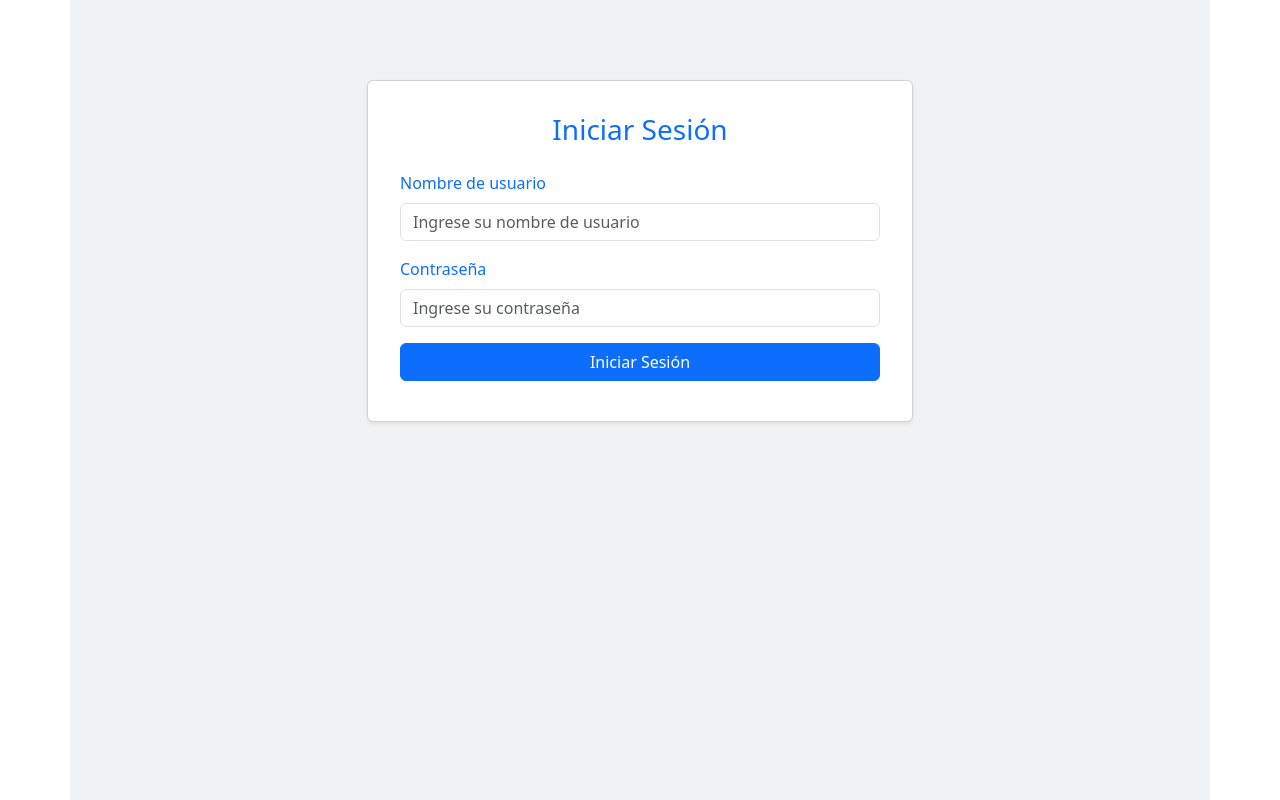
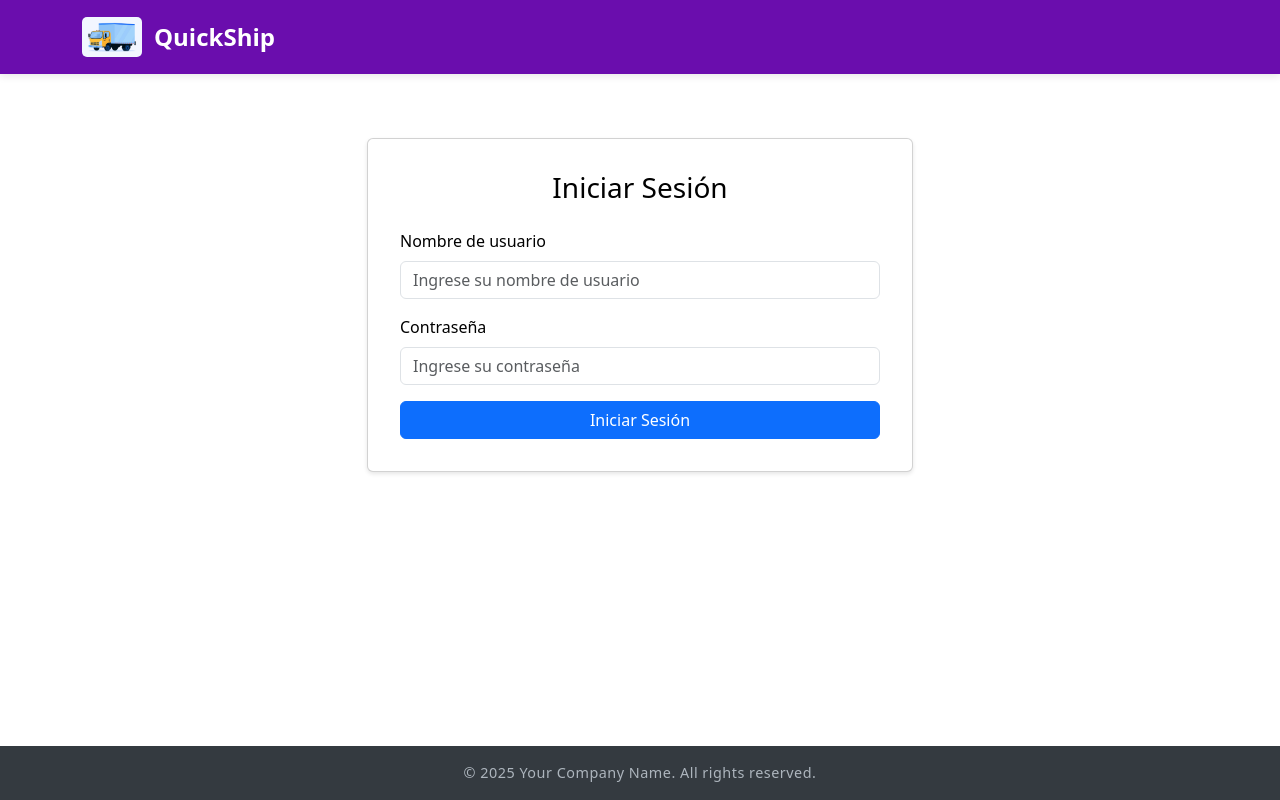
Before and after one commit to alvarora62/poryect2025DAW, a React (Create React App) app: page / in a window 1280 px wide. Built offline with nearby package versions, Linux system fonts and the light colour scheme.

Commit message:
Updated login page

```diff
--- /dev/null
+++ b/src/components/generic/SimpleNavbar.jsx
@@ -0,0 +1,53 @@
+import React from 'react';
+import { Navbar, Container } from 'react-bootstrap';
+import styled from 'styled-components';
+import { Link } from 'react-router-dom';
+import logoImage from '../../assets/logo.jpg';
+
+// Styled Components
+const StyledNavbar = styled(Navbar)`
+  background-color: #6a0dad;
+  padding: 0.75rem 1rem;
+  box-shadow: 0 2px 8px rgba(0, 0, 0, 0.1);
+`;
+
+const Logo = styled.img`
+  height: 40px;
+  margin-right: 12px;
+  border-radius: 5px;
+`;
+
+const BrandText = styled.span`
+  color: #ffffff;
+  font-weight: bold;
+  font-size: 1.5rem;
+`;
+
+const NavbarContent = styled.div`
+  display: flex;
+  align-items: center;
+`;
+
+const BrandSection = styled.div`
+  display: flex;
+  align-items: center;
+`;
+
+const SimpleNavbar = () => {
+  return (
+    <StyledNavbar expand="md" variant="dark">
+      <Container>
+        <NavbarContent>
+          <BrandSection>
+            <Navbar.Brand as={Link} to="/" className="d-flex align-items-center">
+              <Logo src={logoImage} alt="Logo" />
+              <BrandText>QuickShip</BrandText>
+            </Navbar.Brand>
+          </BrandSection>
+        </NavbarContent>
+      </Container>
+    </StyledNavbar>
+  );
+};
+
+export default SimpleNavbar;
--- a/src/pages/Auth.jsx
+++ b/src/pages/Auth.jsx
@@ -1,23 +1,24 @@
-import React, { useState } from 'react';
-import { useNavigate } from 'react-router-dom';
 import { Container, Form, Button, Alert, Card, Row, Col } from 'react-bootstrap';
 import styled from 'styled-components';
+import { useState } from 'react';
+import { useNavigate } from 'react-router-dom';
+import SimpleNavbar from '../components/generic/SimpleNavbar';
+import CustomFooter from '../components/generic/Footer';
 import config from '../config.json';
 
 const StyledContainer = styled(Container)`
-  background-color: ${(props) => props.bgColor || '#f8f9fa'};
-  min-height: 100vh;
-  padding-top: 5rem;
+  margin-top: 4rem;
+  margin-bottom: 4rem;
 `;
 
-const StyledCard = styled(Card)`
-  background-color: ${(props) => props.secondaryColor || '#ffffff'};
-  color: ${(props) => props.mainColor || '#000000'};
+const CenteredCard = styled(Card)`
   padding: 2rem;
-  box-shadow: 0 0.125rem 0.25rem rgba(0, 0, 0, 0.075);
+  background-color: #ffffff;
+  color: #000000;
+  box-shadow: 0 2px 4px rgba(0, 0, 0, 0.1);
 `;
 
-const AuthForm = () => {
+function AuthForm() {
   const navigate = useNavigate();
   const [username, setUsername] = useState('');
   const [password, setPassword] = useState('');
@@ -29,20 +30,18 @@ const AuthForm = () => {
     try {
       const response = await fetch(`${config.apiBaseUrl}/api/auth/login`, {
         method: 'POST',
-        headers: {
-          'Content-Type': 'application/json',
-        },
-        body: JSON.stringify({ username, password }),
+        headers: { 'Content-Type': 'application/json' },
+        body: JSON.stringify({ username, password })
       });
 
       if (response.ok) {
-        const data = await response.json(); // Only parse as JSON on success
+        const data = await response.json();
         setError(false);
         setMessage('Inicio de sesión exitoso');
         console.log('Usuario:', data);
         navigate('/home');
       } else {
-        const errorText = await response.text(); // Handle plain text errors
+        const errorText = await response.text();
         setError(true);
         setMessage(errorText);
       }
@@ -53,10 +52,12 @@ const AuthForm = () => {
   };
 
   return (
-    <StyledContainer bgColor="#f0f2f5">
+    <div>
+      <SimpleNavbar />
+      <StyledContainer>
         <Row className="justify-content-md-center">
           <Col md={6}>
-          <StyledCard mainColor="#0d6efd" secondaryColor="#ffffff">
+            <CenteredCard>
               <h3 className="mb-4 text-center">Iniciar Sesión</h3>
               {message && <Alert variant={error ? 'danger' : 'success'}>{message}</Alert>}
               <Form onSubmit={handleSubmit}>
@@ -80,15 +81,17 @@ const AuthForm = () => {
                     required
                   />
                 </Form.Group>
-              <Button variant="primary" type="submit" className="w-100 mb-2">
+                <Button variant="primary" type="submit" className="w-100">
                   Iniciar Sesión
                 </Button>
               </Form>
-          </StyledCard>
+            </CenteredCard>
           </Col>
         </Row>
       </StyledContainer>
+      <CustomFooter />
+    </div>
   );
-};
+}
 
 export default AuthForm;
```
Lines whose indentation alone changed are shown as unchanged.
